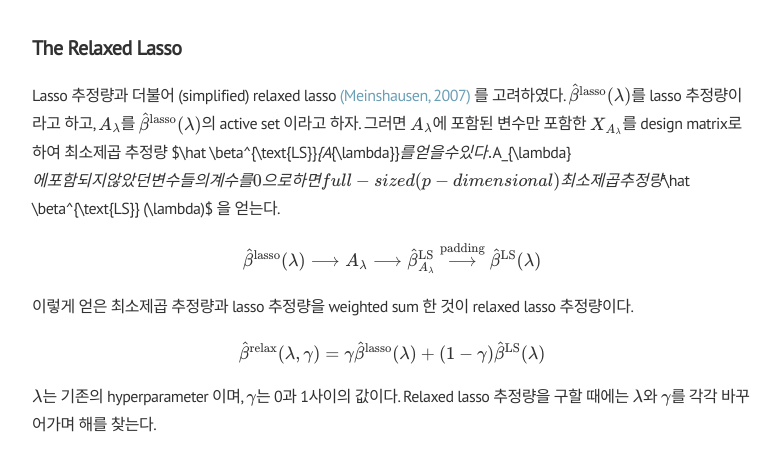
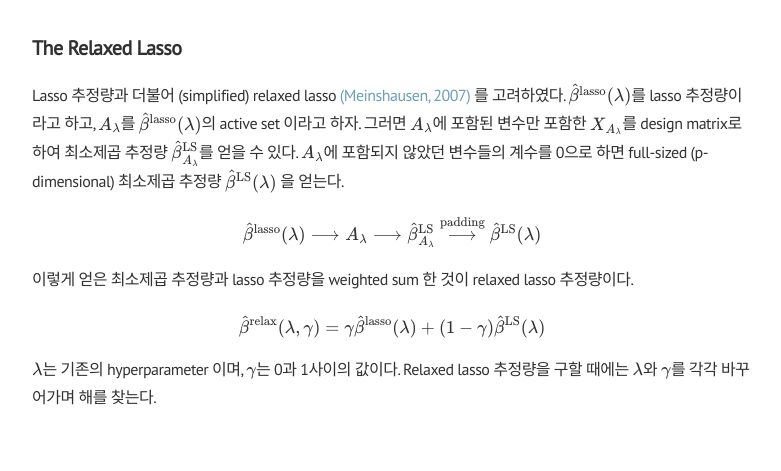
Before and after one commit to j0shuajun/j0shuajun.github.io, a Jekyll site: the page built from _posts/2022-03-10-bs-fs-lasso.md, in a window 1280 px wide and 900 px high, scrolled down 5975 px, cut to the strip 398-869 px from the top of the window. Shown: the whole strip, without its empty margins (248-1029 px from the left). Built offline with Jekyll 4.4.1, drawn with Linux system fonts in a browser that asks for light colours; nearby versions of some CDN libraries; formulas are drawn with MathJax 3; comment, search, counter and statistics services are not loaded.

Commit message:
math error fixed

```diff
--- a/_posts/2022-03-10-bs-fs-lasso.md
+++ b/_posts/2022-03-10-bs-fs-lasso.md
@@ -201,7 +201,7 @@ Active set strategy와 screening rule를 적용하고 pathwise하게 해를 구
 
 ## The Relaxed Lasso
 
-Lasso 추정량과 더불어 (simplified) relaxed lasso [(Meinshausen, 2007)](https://www.sciencedirect.com/science/article/pii/S0167947306004956?via%3Dihub) 를 고려하였다. $\hat \beta^{\text{lasso}} (\lambda)$를 lasso 추정량이라고 하고, $A_{\lambda}$를 $\hat \beta^{\text{lasso}} (\lambda)$의 active set 이라고 하자. 그러면 $A_{\lambda}$에 포함된 변수만 포함한 $X_{A_{\lambda}}$를 design matrix로 하여 최소제곱 추정량 $\hat \beta^{\text{LS}}_{A_{\lambda}}$를 얻을 수 있다. $A_{\lambda}$에 포함되지 않았던 변수들의 계수를 0으로 하면 full-sized (p-dimensional) 최소제곱 추정량 $\hat \beta^{\text{LS}} (\lambda)$ 을 얻는다.
+Lasso 추정량과 더불어 (simplified) relaxed lasso [(Meinshausen, 2007)](https://www.sciencedirect.com/science/article/pii/S0167947306004956?via%3Dihub) 를 고려하였다. $\hat \beta^{\text{lasso}} (\lambda)$를 lasso 추정량이라고 하고, $A_{\lambda}$를 $\hat \beta^{\text{lasso}} (\lambda)$의 active set 이라고 하자. 그러면 $A_{\lambda}$에 포함된 변수만 포함한 $X_{A_{\lambda}}$를 design matrix로 하여 최소제곱 추정량 $\hat \beta_{A_{\lambda}}^{\text{LS}}$를 얻을 수 있다. $A_{\lambda}$에 포함되지 않았던 변수들의 계수를 0으로 하면 full-sized (p-dimensional) 최소제곱 추정량 $\hat \beta^{\text{LS}} (\lambda)$ 을 얻는다.
 
 $$\hat \beta^{\text{lasso}} (\lambda) \longrightarrow A_{\lambda} \longrightarrow \hat \beta^{\text{LS}}_{A_{\lambda}} \overset{\text{padding}}{\longrightarrow} \hat \beta^{\text{LS}} (\lambda)$$
 
```
